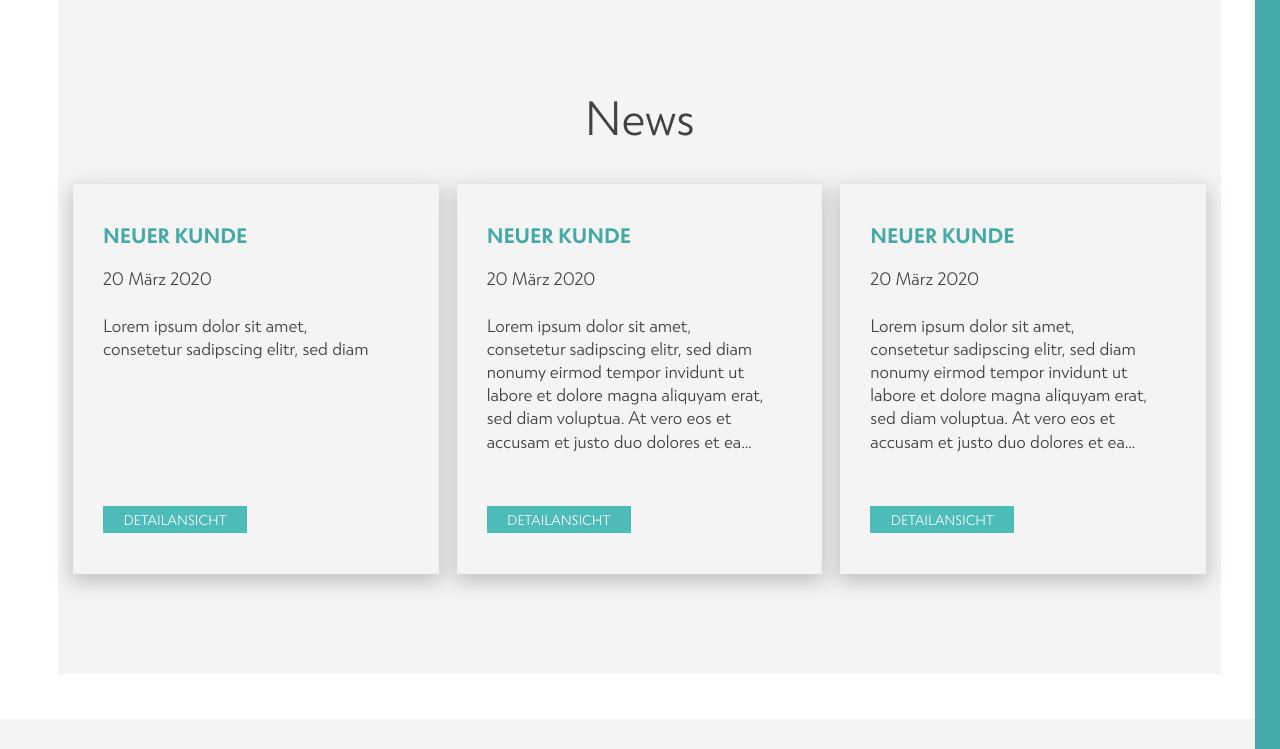
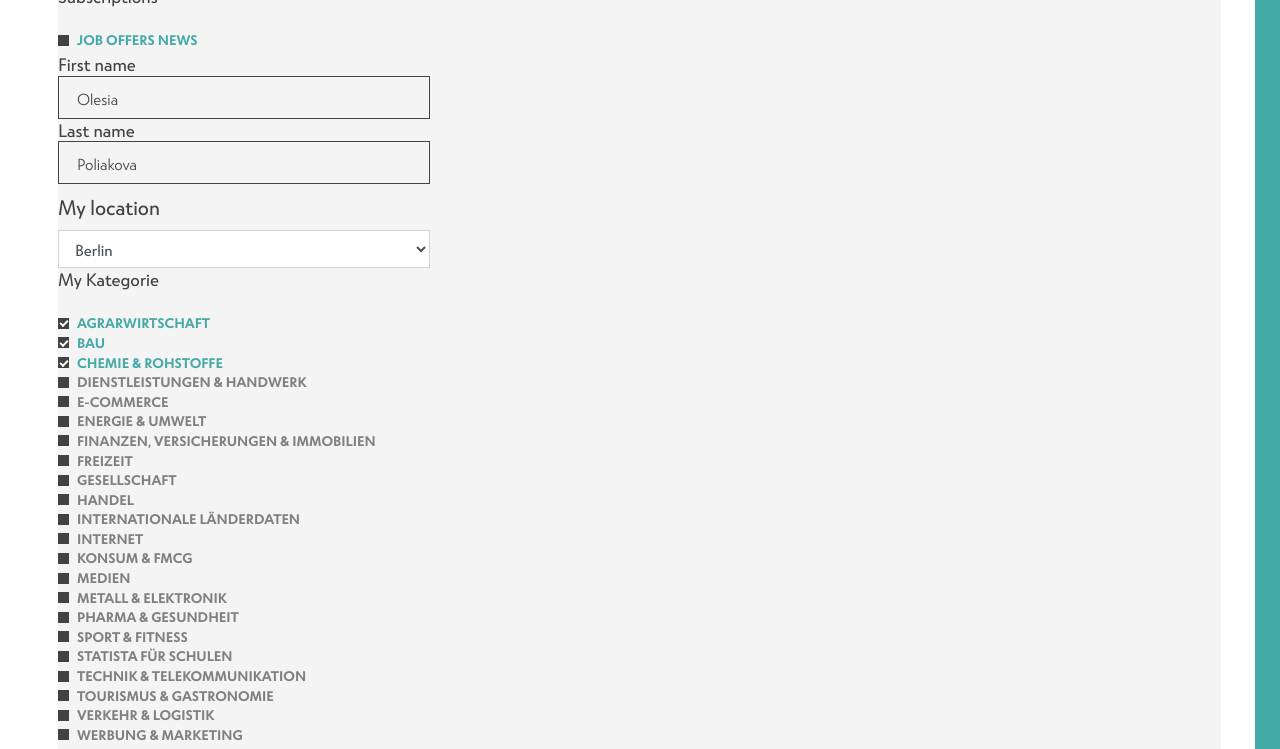
Before and after one commit to MaximSavhenko/GJIN, a website: page src/personal_account.html in a window 1280 px wide. Shown: the part 2390-3139 px from the top of the page. Drawn offline with nearby package versions, Linux system fonts and the light colour scheme; files that its build step writes are made by us from their sources.

Commit message:
add fix sub block

```diff
--- a/src/assets/scss/block/subscription.scss
+++ b/src/assets/scss/block/subscription.scss
@@ -15,7 +15,7 @@
   }
 }
 
-#block-simplenewssubscription {
+#block-simplenewssubscription ,#block-gjintheme-content {
   display: flex;
   flex-direction: column;
 
--- /dev/null
+++ b/src/partials/subscriptions_simpl.html
@@ -0,0 +1,399 @@
+<div id="block-gjintheme-content" class="block block-system block-system-main-block">
+
+
+    <form class="simplenews-subscriber-account-form simplenews-subscriber-form"
+        data-drupal-selector="simplenews-subscriber-account-form" action="/user/54/simplenews" method="post"
+        id="simplenews-subscriber-account-form" accept-charset="UTF-8"
+        data-drupal-form-fields="edit-subscriptions-job-offers-news,edit-field-first-name-0-value,edit-field-last-name-0-value,edit-field-my-location,edit-field-my-kategorie-23,edit-field-my-kategorie-24,edit-field-my-kategorie-25,edit-field-my-kategorie-26,edit-field-my-kategorie-27,edit-field-my-kategorie-28,edit-field-my-kategorie-29,edit-field-my-kategorie-30,edit-field-my-kategorie-31,edit-field-my-kategorie-32,edit-field-my-kategorie-33,edit-field-my-kategorie-34,edit-field-my-kategorie-35,edit-field-my-kategorie-36,edit-field-my-kategorie-37,edit-field-my-kategorie-38,edit-field-my-kategorie-39,edit-field-my-kategorie-40,edit-field-my-kategorie-41,edit-field-my-kategorie-42,edit-field-my-kategorie-43,edit-field-my-kategorie-44,edit-field-my-kategorie-45,edit-submit">
+        <div data-drupal-selector="edit-subscriptions" aria-describedby="edit-subscriptions--wrapper--description"
+            id="edit-subscriptions--wrapper"
+            class="fieldgroup form-composite js-form-item js-form-wrapper form-wrapper">
+            <label class="input-group__hints">
+                Subscriptions
+            </label>
+            <div id="edit-subscriptions" class="form-checkboxes">
+                <div
+                    class="js-form-item form-item js-form-type-checkbox form-type-checkbox js-form-item-subscriptions-job-offers-news form-item-subscriptions-job-offers-news input-group__checkbox">
+                    <div class="input-group__clarification">
+
+                        <input data-drupal-selector="edit-subscriptions-job-offers-news"
+                            aria-describedby="edit-subscriptions--description" type="checkbox"
+                            id="edit-subscriptions-job-offers-news" name="subscriptions[job_offers_news]"
+                            value="job_offers_news" class="form-checkbox form-control">
+
+
+                        <label for="edit-subscriptions-job-offers-news" class="option checkbox">Job offers news</label>
+                    </div>
+                </div>
+            </div>
+
+        </div>
+
+
+        <input autocomplete="off" data-drupal-selector="form-z31wjfsxgsqagqakmkn7ejqxd-c6ra0jh-1gxrcqy7y" type="hidden"
+            name="form_build_id" value="form-Z31WjfsXGsQAgqaKmKN7ejqxd-c6ra0jH-1gXRcqY7Y" class="form-control">
+
+
+        <input data-drupal-selector="edit-simplenews-subscriber-account-form-form-token" type="hidden" name="form_token"
+            value="3O8TMGwXR4our9lHJXwyBBUJEbEnKXifu9sPfzEXXRY" class="form-control">
+
+
+        <input data-drupal-selector="edit-simplenews-subscriber-account-form" type="hidden" name="form_id"
+            value="simplenews_subscriber_account_form" class="form-control">
+
+        <div
+            class="js-form-item form-item js-form-type-textfield form-type-textfield js-form-item-field-first-name-0-value form-item-field-first-name-0-value">
+            <label for="edit-field-first-name-0-value" class="input-group__hints input-group__hints--otherProp">First
+                name</label>
+
+            <input class="js-text-full text-full form-text form-control"
+                data-drupal-selector="edit-field-first-name-0-value" type="text" id="edit-field-first-name-0-value"
+                name="field_first_name[0][value]" value="Olesia" size="60" maxlength="50" placeholder="">
+
+
+        </div>
+
+
+        <div
+            class="js-form-item form-item js-form-type-textfield form-type-textfield js-form-item-field-last-name-0-value form-item-field-last-name-0-value">
+            <label for="edit-field-last-name-0-value" class="input-group__hints input-group__hints--otherProp">Last
+                name</label>
+
+            <input class="js-text-full text-full form-text form-control"
+                data-drupal-selector="edit-field-last-name-0-value" type="text" id="edit-field-last-name-0-value"
+                name="field_last_name[0][value]" value="Poliakova" size="60" maxlength="50" placeholder="">
+
+
+        </div>
+
+
+        <div
+            class="js-form-item form-item js-form-type-select form-type-select js-form-item-field-my-location form-item-field-my-location">
+            <label for="edit-field-my-location" class="input-group__hints">My location</label>
+            <select data-drupal-selector="edit-field-my-location" id="edit-field-my-location" name="field_my_location"
+                class="form-select form-control jcf-hidden">
+                <option value="_none">- Nicht festgelegt/ausgewählt -</option>
+                <option value="6">Baden-Württemberg</option>
+                <option value="7">Bayern</option>
+                <option value="1">-München</option>
+                <option value="8" selected="selected">Berlin</option>
+                <option value="22">-Berlin</option>
+                <option value="9">Brandenburg</option>
+                <option value="10">Bremen</option>
+                <option value="11">Hamburg</option>
+                <option value="4">-Hamburg</option>
+                <option value="12">Hessen</option>
+                <option value="13">Mecklenburg-Vorpommern</option>
+                <option value="14">Niedersachsen</option>
+                <option value="15">Nordrhein-Westfalen</option>
+                <option value="2">-Köln</option>
+                <option value="16">Rheinland-Pfalz</option>
+                <option value="17">Saarland</option>
+                <option value="18">Sachsen</option>
+                <option value="3">-Dresden</option>
+                <option value="19">Sachsen-Anhalt</option>
+                <option value="20">Schleswig-Holstein</option>
+                <option value="21">Thüringen</option>
+            </select>
+        </div>
+
+        <div data-drupal-selector="edit-field-my-kategorie" id="edit-field-my-kategorie--wrapper"
+            class="fieldgroup form-composite js-form-item js-form-wrapper form-wrapper">
+            <label class="input-group__hints">
+                My Kategorie
+            </label>
+            <div id="edit-field-my-kategorie" class="form-checkboxes">
+                <div
+                    class="js-form-item form-item js-form-type-checkbox form-type-checkbox js-form-item-field-my-kategorie-23 form-item-field-my-kategorie-23 input-group__checkbox">
+                    <div class="input-group__clarification">
+
+                        <input data-drupal-selector="edit-field-my-kategorie-23" type="checkbox"
+                            id="edit-field-my-kategorie-23" name="field_my_kategorie[23]" value="23" checked="checked"
+                            class="form-checkbox form-control">
+
+
+                        <label for="edit-field-my-kategorie-23" class="option checkbox">Agrarwirtschaft</label>
+                    </div>
+                </div>
+                <div
+                    class="js-form-item form-item js-form-type-checkbox form-type-checkbox js-form-item-field-my-kategorie-24 form-item-field-my-kategorie-24 input-group__checkbox">
+                    <div class="input-group__clarification">
+
+                        <input data-drupal-selector="edit-field-my-kategorie-24" type="checkbox"
+                            id="edit-field-my-kategorie-24" name="field_my_kategorie[24]" value="24" checked="checked"
+                            class="form-checkbox form-control">
+
+
+                        <label for="edit-field-my-kategorie-24" class="option checkbox">Bau</label>
+                    </div>
+                </div>
+                <div
+                    class="js-form-item form-item js-form-type-checkbox form-type-checkbox js-form-item-field-my-kategorie-25 form-item-field-my-kategorie-25 input-group__checkbox">
+                    <div class="input-group__clarification">
+
+                        <input data-drupal-selector="edit-field-my-kategorie-25" type="checkbox"
+                            id="edit-field-my-kategorie-25" name="field_my_kategorie[25]" value="25" checked="checked"
+                            class="form-checkbox form-control">
+
+
+                        <label for="edit-field-my-kategorie-25" class="option checkbox">Chemie &amp; Rohstoffe</label>
+                    </div>
+                </div>
+                <div
+                    class="js-form-item form-item js-form-type-checkbox form-type-checkbox js-form-item-field-my-kategorie-26 form-item-field-my-kategorie-26 input-group__checkbox">
+                    <div class="input-group__clarification disabled">
+
+                        <input data-drupal-selector="edit-field-my-kategorie-26" type="checkbox"
+                            id="edit-field-my-kategorie-26" name="field_my_kategorie[26]" value="26"
+                            class="form-checkbox form-control" disabled="">
+
+
+                        <label for="edit-field-my-kategorie-26" class="option checkbox">Dienstleistungen &amp;
+                            Handwerk</label>
+                    </div>
+                </div>
+                <div
+                    class="js-form-item form-item js-form-type-checkbox form-type-checkbox js-form-item-field-my-kategorie-27 form-item-field-my-kategorie-27 input-group__checkbox">
+                    <div class="input-group__clarification disabled">
+
+                        <input data-drupal-selector="edit-field-my-kategorie-27" type="checkbox"
+                            id="edit-field-my-kategorie-27" name="field_my_kategorie[27]" value="27"
+                            class="form-checkbox form-control" disabled="">
+
+
+                        <label for="edit-field-my-kategorie-27" class="option checkbox">E-Commerce</label>
+                    </div>
+                </div>
+                <div
+                    class="js-form-item form-item js-form-type-checkbox form-type-checkbox js-form-item-field-my-kategorie-28 form-item-field-my-kategorie-28 input-group__checkbox">
+                    <div class="input-group__clarification disabled">
+
+                        <input data-drupal-selector="edit-field-my-kategorie-28" type="checkbox"
+                            id="edit-field-my-kategorie-28" name="field_my_kategorie[28]" value="28"
+                            class="form-checkbox form-control" disabled="">
+
+
+                        <label for="edit-field-my-kategorie-28" class="option checkbox">Energie &amp; Umwelt</label>
+                    </div>
+                </div>
+                <div
+                    class="js-form-item form-item js-form-type-checkbox form-type-checkbox js-form-item-field-my-kategorie-29 form-item-field-my-kategorie-29 input-group__checkbox">
+                    <div class="input-group__clarification disabled">
+
+                        <input data-drupal-selector="edit-field-my-kategorie-29" type="checkbox"
+                            id="edit-field-my-kategorie-29" name="field_my_kategorie[29]" value="29"
+                            class="form-checkbox form-control" disabled="">
+
+
+                        <label for="edit-field-my-kategorie-29" class="option checkbox">Finanzen, Versicherungen &amp;
+                            Immobilien</label>
+                    </div>
+                </div>
+                <div
+                    class="js-form-item form-item js-form-type-checkbox form-type-checkbox js-form-item-field-my-kategorie-30 form-item-field-my-kategorie-30 input-group__checkbox">
+                    <div class="input-group__clarification disabled">
+
+                        <input data-drupal-selector="edit-field-my-kategorie-30" type="checkbox"
+                            id="edit-field-my-kategorie-30" name="field_my_kategorie[30]" value="30"
+                            class="form-checkbox form-control" disabled="">
+
+
+                        <label for="edit-field-my-kategorie-30" class="option checkbox">Freizeit</label>
+                    </div>
+                </div>
+                <div
+                    class="js-form-item form-item js-form-type-checkbox form-type-checkbox js-form-item-field-my-kategorie-31 form-item-field-my-kategorie-31 input-group__checkbox">
+                    <div class="input-group__clarification disabled">
+
+                        <input data-drupal-selector="edit-field-my-kategorie-31" type="checkbox"
+                            id="edit-field-my-kategorie-31" name="field_my_kategorie[31]" value="31"
+                            class="form-checkbox form-control" disabled="">
+
+
+                        <label for="edit-field-my-kategorie-31" class="option checkbox">Gesellschaft</label>
+                    </div>
+                </div>
+                <div
+                    class="js-form-item form-item js-form-type-checkbox form-type-checkbox js-form-item-field-my-kategorie-32 form-item-field-my-kategorie-32 input-group__checkbox">
+                    <div class="input-group__clarification disabled">
+
+                        <input data-drupal-selector="edit-field-my-kategorie-32" type="checkbox"
+                            id="edit-field-my-kategorie-32" name="field_my_kategorie[32]" value="32"
+                            class="form-checkbox form-control" disabled="">
+
+
+                        <label for="edit-field-my-kategorie-32" class="option checkbox">Handel</label>
+                    </div>
+                </div>
+                <div
+                    class="js-form-item form-item js-form-type-checkbox form-type-checkbox js-form-item-field-my-kategorie-33 form-item-field-my-kategorie-33 input-group__checkbox">
+                    <div class="input-group__clarification disabled">
+
+                        <input data-drupal-selector="edit-field-my-kategorie-33" type="checkbox"
+                            id="edit-field-my-kategorie-33" name="field_my_kategorie[33]" value="33"
+                            class="form-checkbox form-control" disabled="">
+
+
+                        <label for="edit-field-my-kategorie-33" class="option checkbox">Internationale
+                            Länderdaten</label>
+                    </div>
+                </div>
+                <div
+                    class="js-form-item form-item js-form-type-checkbox form-type-checkbox js-form-item-field-my-kategorie-34 form-item-field-my-kategorie-34 input-group__checkbox">
+                    <div class="input-group__clarification disabled">
+
+                        <input data-drupal-selector="edit-field-my-kategorie-34" type="checkbox"
+                            id="edit-field-my-kategorie-34" name="field_my_kategorie[34]" value="34"
+                            class="form-checkbox form-control" disabled="">
+
+
+                        <label for="edit-field-my-kategorie-34" class="option checkbox">Internet</label>
+                    </div>
+                </div>
+                <div
+                    class="js-form-item form-item js-form-type-checkbox form-type-checkbox js-form-item-field-my-kategorie-35 form-item-field-my-kategorie-35 input-group__checkbox">
+                    <div class="input-group__clarification disabled">
+
+                        <input data-drupal-selector="edit-field-my-kategorie-35" type="checkbox"
+                            id="edit-field-my-kategorie-35" name="field_my_kategorie[35]" value="35"
+                            class="form-checkbox form-control" disabled="">
+
+
+                        <label for="edit-field-my-kategorie-35" class="option checkbox">Konsum &amp; FMCG</label>
+                    </div>
+                </div>
+                <div
+                    class="js-form-item form-item js-form-type-checkbox form-type-checkbox js-form-item-field-my-kategorie-36 form-item-field-my-kategorie-36 input-group__checkbox">
+                    <div class="input-group__clarification disabled">
+
+                        <input data-drupal-selector="edit-field-my-kategorie-36" type="checkbox"
+                            id="edit-field-my-kategorie-36" name="field_my_kategorie[36]" value="36"
+                            class="form-checkbox form-control" disabled="">
+
+
+                        <label for="edit-field-my-kategorie-36" class="option checkbox">Medien</label>
+                    </div>
+                </div>
+                <div
+                    class="js-form-item form-item js-form-type-checkbox form-type-checkbox js-form-item-field-my-kategorie-37 form-item-field-my-kategorie-37 input-group__checkbox">
+                    <div class="input-group__clarification disabled">
+
+                        <input data-drupal-selector="edit-field-my-kategorie-37" type="checkbox"
+                            id="edit-field-my-kategorie-37" name="field_my_kategorie[37]" value="37"
+                            class="form-checkbox form-control" disabled="">
+
+
+                        <label for="edit-field-my-kategorie-37" class="option checkbox">Metall &amp; Elektronik</label>
+                    </div>
+                </div>
+                <div
+                    class="js-form-item form-item js-form-type-checkbox form-type-checkbox js-form-item-field-my-kategorie-38 form-item-field-my-kategorie-38 input-group__checkbox">
+                    <div class="input-group__clarification disabled">
+
+                        <input data-drupal-selector="edit-field-my-kategorie-38" type="checkbox"
+                            id="edit-field-my-kategorie-38" name="field_my_kategorie[38]" value="38"
+                            class="form-checkbox form-control" disabled="">
+
+
+                        <label for="edit-field-my-kategorie-38" class="option checkbox">Pharma &amp; Gesundheit</label>
+                    </div>
+                </div>
+                <div
+                    class="js-form-item form-item js-form-type-checkbox form-type-checkbox js-form-item-field-my-kategorie-39 form-item-field-my-kategorie-39 input-group__checkbox">
+                    <div class="input-group__clarification disabled">
+
+                        <input data-drupal-selector="edit-field-my-kategorie-39" type="checkbox"
+                            id="edit-field-my-kategorie-39" name="field_my_kategorie[39]" value="39"
+                            class="form-checkbox form-control" disabled="">
+
+
+                        <label for="edit-field-my-kategorie-39" class="option checkbox">Sport &amp; Fitness</label>
+                    </div>
+                </div>
+                <div
+                    class="js-form-item form-item js-form-type-checkbox form-type-checkbox js-form-item-field-my-kategorie-40 form-item-field-my-kategorie-40 input-group__checkbox">
+                    <div class="input-group__clarification disabled">
+
+                        <input data-drupal-selector="edit-field-my-kategorie-40" type="checkbox"
+                            id="edit-field-my-kategorie-40" name="field_my_kategorie[40]" value="40"
+                            class="form-checkbox form-control" disabled="">
+
+
+                        <label for="edit-field-my-kategorie-40" class="option checkbox">Statista für Schulen</label>
+                    </div>
+                </div>
+                <div
+                    class="js-form-item form-item js-form-type-checkbox form-type-checkbox js-form-item-field-my-kategorie-41 form-item-field-my-kategorie-41 input-group__checkbox">
+                    <div class="input-group__clarification disabled">
+
+                        <input data-drupal-selector="edit-field-my-kategorie-41" type="checkbox"
+                            id="edit-field-my-kategorie-41" name="field_my_kategorie[41]" value="41"
+                            class="form-checkbox form-control" disabled="">
+
+
+                        <label for="edit-field-my-kategorie-41" class="option checkbox">Technik &amp;
+                            Telekommunikation</label>
+                    </div>
+                </div>
+                <div
+                    class="js-form-item form-item js-form-type-checkbox form-type-checkbox js-form-item-field-my-kategorie-42 form-item-field-my-kategorie-42 input-group__checkbox">
+                    <div class="input-group__clarification disabled">
+
+                        <input data-drupal-selector="edit-field-my-kategorie-42" type="checkbox"
+                            id="edit-field-my-kategorie-42" name="field_my_kategorie[42]" value="42"
+                            class="form-checkbox form-control" disabled="">
+
+
+                        <label for="edit-field-my-kategorie-42" class="option checkbox">Tourismus &amp;
+                            Gastronomie</label>
+                    </div>
+                </div>
+                <div
+                    class="js-form-item form-item js-form-type-checkbox form-type-checkbox js-form-item-field-my-kategorie-43 form-item-field-my-kategorie-43 input-group__checkbox">
+                    <div class="input-group__clarification disabled">
+
+                        <input data-drupal-selector="edit-field-my-kategorie-43" type="checkbox"
+                            id="edit-field-my-kategorie-43" name="field_my_kategorie[43]" value="43"
+                            class="form-checkbox form-control" disabled="">
+
+
+                        <label for="edit-field-my-kategorie-43" class="option checkbox">Verkehr &amp; Logistik</label>
+                    </div>
+                </div>
+                <div
+                    class="js-form-item form-item js-form-type-checkbox form-type-checkbox js-form-item-field-my-kategorie-44 form-item-field-my-kategorie-44 input-group__checkbox">
+                    <div class="input-group__clarification disabled">
+
+                        <input data-drupal-selector="edit-field-my-kategorie-44" type="checkbox"
+                            id="edit-field-my-kategorie-44" name="field_my_kategorie[44]" value="44"
+                            class="form-checkbox form-control" disabled="">
+
+
+                        <label for="edit-field-my-kategorie-44" class="option checkbox">Werbung &amp; Marketing</label>
+                    </div>
+                </div>
+                <div
+                    class="js-form-item form-item js-form-type-checkbox form-type-checkbox js-form-item-field-my-kategorie-45 form-item-field-my-kategorie-45 input-group__checkbox">
+                    <div class="input-group__clarification disabled">
+
+                        <input data-drupal-selector="edit-field-my-kategorie-45" type="checkbox"
+                            id="edit-field-my-kategorie-45" name="field_my_kategorie[45]" value="45"
+                            class="form-checkbox form-control" disabled="">
+
+
+                        <label for="edit-field-my-kategorie-45" class="option checkbox">Wirtschaft &amp; Politik</label>
+                    </div>
+                </div>
+            </div>
+
+        </div>
+
+        <div class="input-group__btn">
+            <input data-drupal-selector="edit-submit" type="submit" id="edit-submit" name="op" value="Speichern"
+                class="button button--primary js-form-submit form-submit button--otherProp">
+
+        </div>
+
+    </form>
+
+</div>
```
Also changed, not shown: src/assets/scss/block/become.scss (+4 -9 lines), src/personal_account.html (+1 -0 lines).
